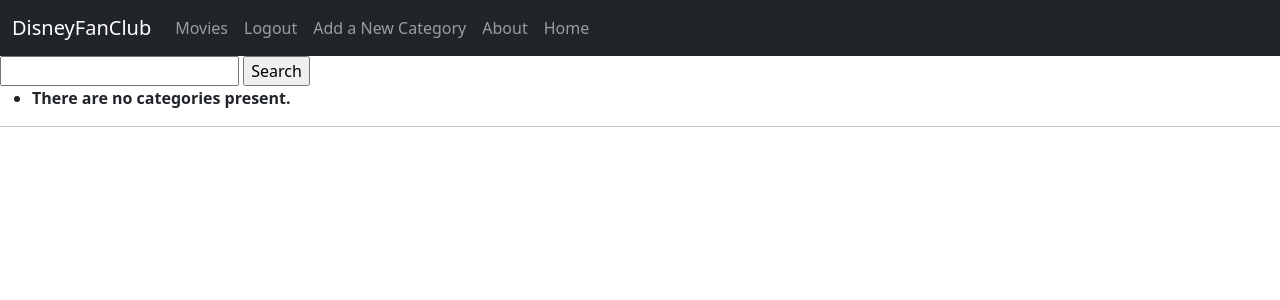
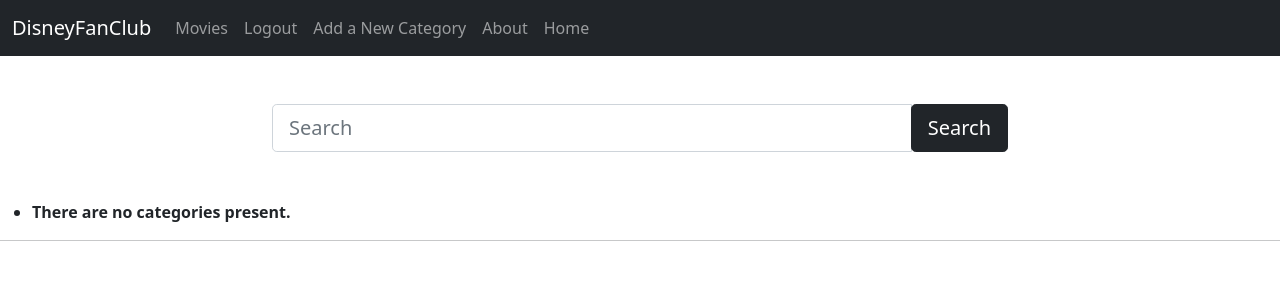
Before and after one commit to JoshuaYong103/ITech-team-project, a Django app: page /rango/movielist/ in a window 1280 px wide. Shown: the top 300 px of the page. Run offline with Django 3.2, Linux system fonts and the light colour scheme; the visitor is signed in with stand-in values (Sample User, id 1); data that the repository does not hold is empty.

Commit message:
adding search functionality

```diff
--- a/tango_with_django_project/rango/views.py
+++ b/tango_with_django_project/rango/views.py
@@ -170,31 +170,44 @@ def visitor_cookie_handler(request):
 
 @login_required
 def show_movies(request):
-    result = requests.get('https://imdb-api.com/en/API/IMDbList/k_6x2ikd97/ls004285275')
-    myjson=result.json()
 
-    MovieLists.objects.all().delete()
+    fileredpage =""
+    if 'q' in request.GET:
+        q=request.GET['q']
+        fileredpage=MovieLists.objects.filter(title__icontains=q).order_by('-imdbrating')
+        print(q)
+    else:
+        fileredpage=MovieLists.objects.all().order_by('-imdbrating')
 
-    for item in myjson['items']:
-        MovieLists.objects.create(movieid=item['id'], title=item['title'], fullTitle=item['fullTitle'], yearreleased=item['year'], imgpath=item['image'],imdbrating=item['imDbRating'],description=item['description'])
+    if(fileredpage==""):
+        result = requests.get('https://imdb-api.com/en/API/IMDbList/k_6x2ikd97/ls004285275')
+        myjson=result.json()
 
-    myresult= MovieLists.objects.all()
+        MovieLists.objects.all().delete()
+
+        for item in myjson['items']:
+            MovieLists.objects.create(movieid=item['id'], title=item['title'], fullTitle=item['fullTitle'], yearreleased=item['year'], imgpath=item['image'],imdbrating=item['imDbRating'],description=item['description'])
+
+        myresult= MovieLists.objects.all()
+
+    else:
+        myresult=fileredpage
 
 
-    paginator=Paginator(myresult,10)
-    page=request.GET.get('page')
+        paginator=Paginator(myresult,10)
+        page=request.GET.get('page')
 
-    try:
-	    page = paginator.page(page)
-    except PageNotAnInteger:
-	    page = paginator.page(1)
-    except EmptyPage:
-        page=paginator.page(paginator.num_pages)
+        try:
+            page = paginator.page(page)
+        except PageNotAnInteger:
+            page = paginator.page(1)
+        except EmptyPage:
+            page=paginator.page(paginator.num_pages)
 
-    myresult ={
-       'count':paginator.count,
-       'page': page
-   }
+        myresult ={
+        'count':paginator.count,
+        'page': page
+    }
 
     return render(request, 'rango/movie_mini.html',  myresult )
 
--- a/tango_with_django_project/templates/rango/movie_mini.html
+++ b/tango_with_django_project/templates/rango/movie_mini.html
@@ -21,16 +21,22 @@ function validate_form(thisform) {
 {% block body_block %}
 
 {% if user.is_authenticated %}
-<div class="search">
-  <form action="/base/query/"
-  onsubmit="return validate_form(this)"
-  method="post">
-{% csrf_token %}
+ <!-- Search Section -->
+ <div class="container py-5">
+  <div class="row">
+      <div class="col-md-8 offset-2">
+          <form>
+              <div class="input-group">
+                  <input type="text" name="q" class="form-control form-control-lg" placeholder="Search" />
+                  <div class="input-group-append">
+                  <button class="btn btn-dark btn-lg" type="submit" id="button-addon2">Search</button>
+                  </div>
+              </div>
+          </form>
+      </div>
+  </div>
+</div>
 
-<input type="text" name="query"
-value="" id="query">
-<input type="submit" value="Search" />
-</form>
 </div>
        <div class="container-fluid">
            <div class="row">
@@ -84,6 +90,3 @@ value="" id="query">
           {% endif %}
 
   {% endblock %}
-  <script>
-
-  </script>
```
